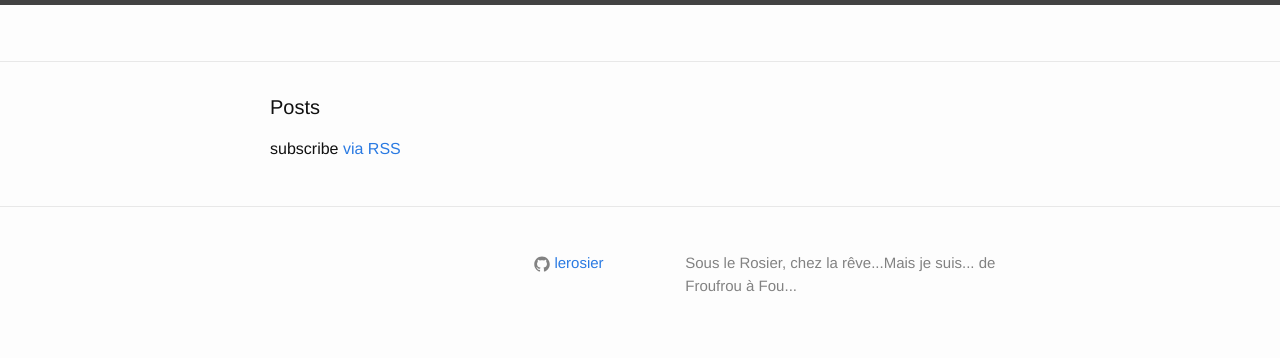
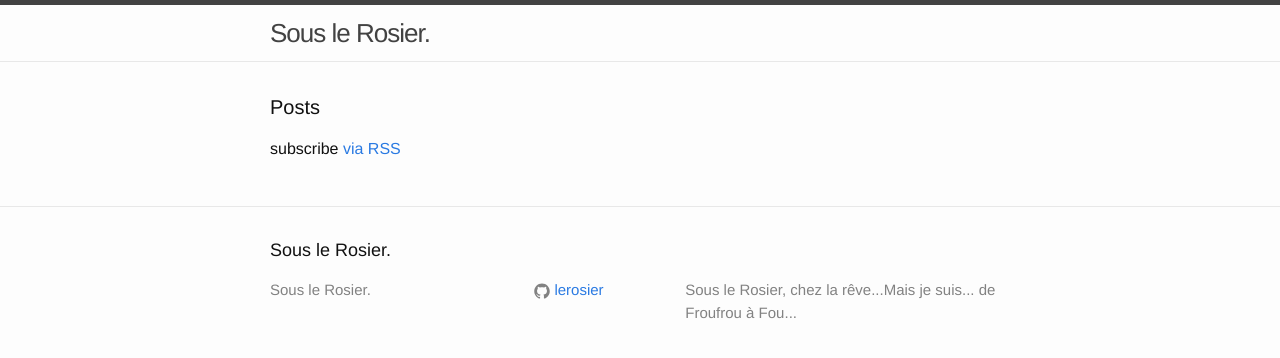
Before and after one commit to lerosier/lerosier.github.com, a Jekyll site: the page built from index.html, in a window 1280 px wide. Shown: the top 358 px of the page. Built offline with Jekyll 4.4.1, drawn with Linux system fonts in a browser that asks for light colours.

Commit message:
Update _config.yml

```diff
--- a/_config.yml
+++ b/_config.yml
@@ -2,7 +2,7 @@
 #
 
 # Site settings
-title:
+title: Sous le Rosier.
 description: Sous le Rosier, chez la rêve...Mais je suis... de Froufrou à Fou...
 baseurl: "" # the subpath of your site, e.g. /blog
 url: "http://lerosier.github.io" # the base hostname & protocol for your site
```
